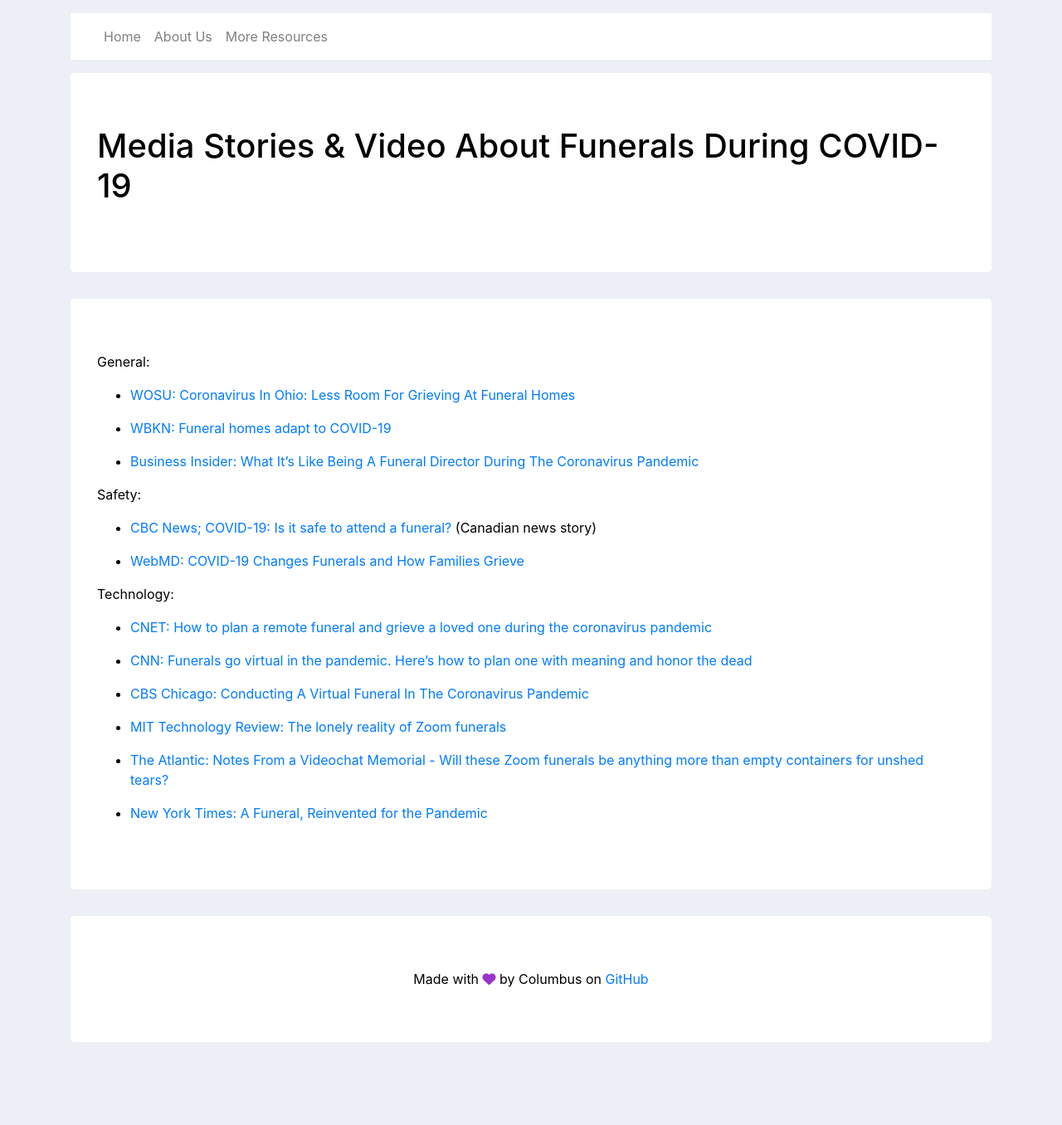
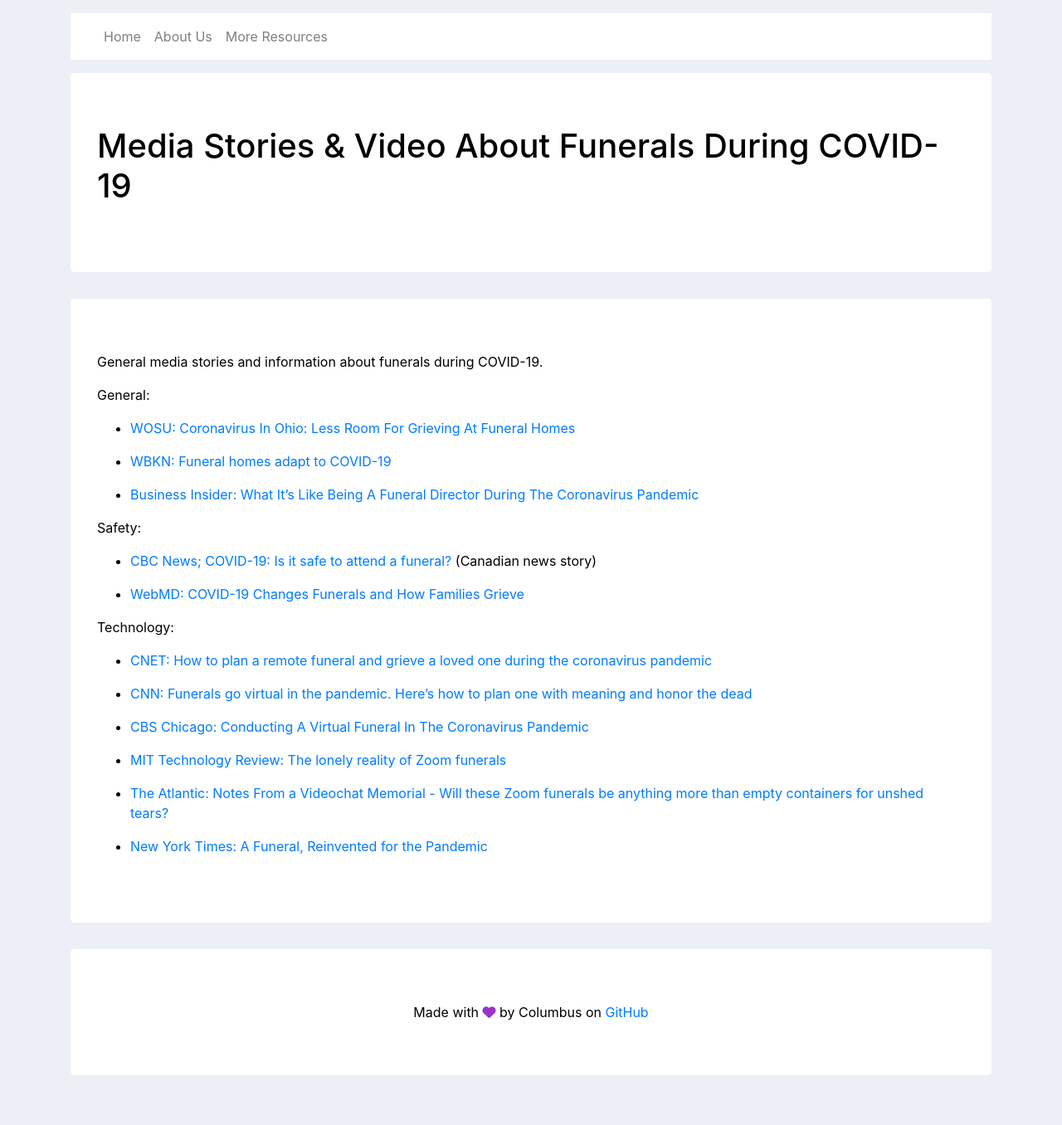
Before and after one commit to wijohnst/rememberingcolumbus.github.io, a Jekyll site: the page built from _posts/2020-04-25-funerals-during-covid.markdown, in a window 1280 px wide. Shown: the whole page at 83% size. Built offline with Jekyll 4.4.1, drawn with Linux system fonts in a browser that asks for light colours; nearby versions of some CDN libraries; before the commit the page ends 1316 px from its top, so only the background shows below that.

Commit message:
Updated Funerals During Covid

```diff
--- a/_posts/2020-04-25-funerals-during-covid.markdown
+++ b/_posts/2020-04-25-funerals-during-covid.markdown
@@ -5,6 +5,8 @@
 - front-page-resource
 layout: post
 ---
+
+General media stories and information about funerals during COVID-19.
 
 General:
 
```
